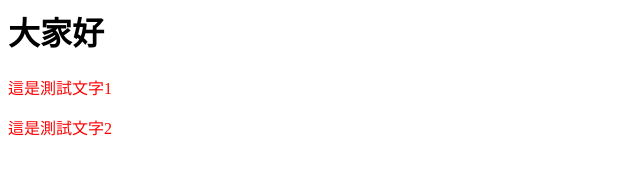
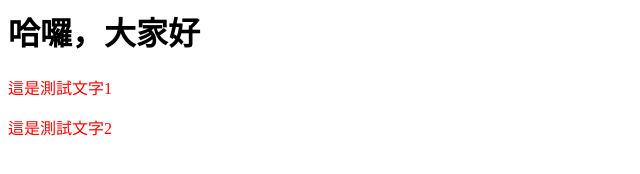
Before and after one commit to wavefunc/hahow-git, a plain HTML site: page index2.htm in a window 1280 px wide. Shown: the whole page, without its empty margins (0-640 px from the left). Drawn offline with Linux system fonts and the light colour scheme.

Commit message:
modify index2

```diff
--- a/index2.htm
+++ b/index2.htm
@@ -6,7 +6,7 @@
 </head>
 
 <body>
-  <h1>大家好</h1>
+  <h1>哈囉，大家好</h1>
   <p class="red-color">這是測試文字1</p>
   <p class="red-color">這是測試文字2</p>
 </body>
```
